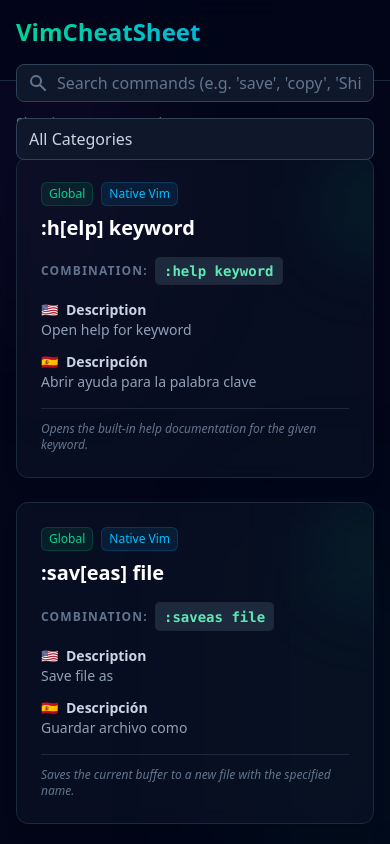
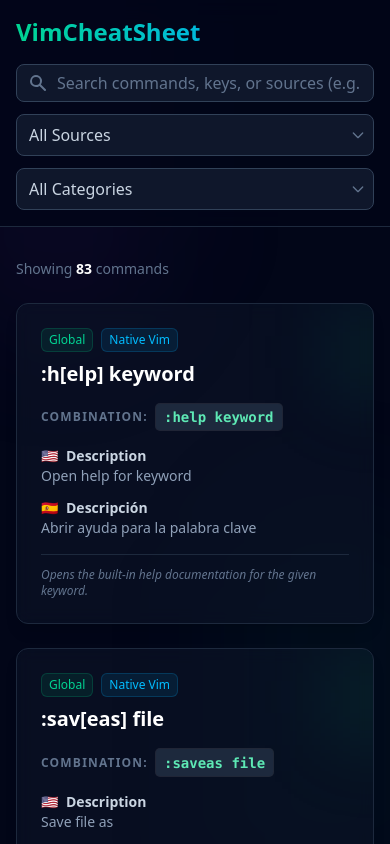
Before and after one commit to humbertoragazzini/vim-helper, a React (Vite) app: page / in a window 390 px wide. Shown: the top 844 px of the page. Built offline with nearby package versions, Linux system fonts and the light colour scheme.

Commit message:
feat: add source filtering and search capabilities in Navbar and App

```diff
--- a/src/App.tsx
+++ b/src/App.tsx
@@ -3,17 +3,21 @@
 import CommandCard from './components/CommandCard';
 import vimCommandsData from './data/vimCommands.json';
 
-// Use a type definition that matches our data
-
-
 function App() {
   const [searchQuery, setSearchQuery] = useState('');
   const [selectedCategory, setSelectedCategory] = useState('All');
+  const [selectedSource, setSelectedSource] = useState('All');
 
   // Derive unique categories from data
   const categories = useMemo(() => {
     const cats = new Set(vimCommandsData.map((cmd) => cmd.category));
     return Array.from(cats).sort();
+  }, []);
+
+  // Derive unique sources from data
+  const sources = useMemo(() => {
+    const srcs = new Set(vimCommandsData.map((cmd) => cmd.source));
+    return Array.from(srcs).sort();
   }, []);
 
   // Filter commands logic
@@ -24,20 +28,26 @@
         return false;
       }
 
+      // Source filter
+      if (selectedSource !== 'All' && cmd.source !== selectedSource) {
+        return false;
+      }
+
       // Search filter
       const query = searchQuery.toLowerCase();
       return (
         cmd.key.toLowerCase().includes(query) ||
         cmd.combination.toLowerCase().includes(query) ||
+        cmd.source.toLowerCase().includes(query) ||
         cmd.descriptionEn.toLowerCase().includes(query) ||
         cmd.descriptionEs.toLowerCase().includes(query) ||
         cmd.explanation.toLowerCase().includes(query)
       );
     });
-  }, [searchQuery, selectedCategory]);
+  }, [searchQuery, selectedCategory, selectedSource]);
 
   return (
-    <div className="min-h-screen bg-slate-950 font-sans text-slate-200 selection:bg-emerald-500/30 selection:text-emerald-200">
+    <div className="min-h-screen bg-slate-950 font-sans text-slate-200 selection:bg-emerald-500/30 selection:text-emerald-200 flex flex-col">
       {/* Background decoration */}
       <div className="fixed inset-0 z-0 pointer-events-none">
         <div className="absolute top-[-10%] left-[-10%] h-[50vh] w-[50vw] rounded-full bg-purple-900/10 blur-3xl"></div>
@@ -50,15 +60,30 @@
         selectedCategory={selectedCategory}
         setSelectedCategory={setSelectedCategory}
         categories={categories}
+        selectedSource={selectedSource}
+        setSelectedSource={setSelectedSource}
+        sources={sources}
       />
 
-      <main className="relative z-10 mx-auto max-w-7xl px-4 py-8 sm:px-6 lg:px-8">
+      <main className="relative z-10 mx-auto w-full max-w-7xl px-4 py-8 sm:px-6 lg:px-8 flex-1">
 
         {/* Results Header */}
-        <div className="mb-6 flex items-center justify-between">
+        <div className="mb-6 flex flex-col gap-2 sm:flex-row sm:items-center sm:justify-between">
           <p className="text-sm text-slate-500">
             Showing <span className="font-semibold text-white">{filteredCommands.length}</span> commands
           </p>
+          {(selectedCategory !== 'All' || selectedSource !== 'All' || searchQuery) && (
+            <button
+              onClick={() => {
+                setSearchQuery('');
+                setSelectedCategory('All');
+                setSelectedSource('All');
+              }}
+              className="text-xs text-emerald-400 hover:text-emerald-300 underline self-start sm:self-auto"
+            >
+              Reset active filters
+            </button>
+          )}
         </div>
 
         {/* Grid */}
@@ -77,11 +102,15 @@
             </div>
             <h3 className="text-lg font-medium text-white">No commands found</h3>
             <p className="mt-1 text-slate-500">
-              Try adjusting your search or category filter.
+              Try adjusting your search query, category, or source filter.
             </p>
             <button
-                onClick={() => { setSearchQuery(''); setSelectedCategory('All'); }}
-                className="mt-6 text-sm text-emerald-400 hover:text-emerald-300 hover:underline"
+              onClick={() => {
+                setSearchQuery('');
+                setSelectedCategory('All');
+                setSelectedSource('All');
+              }}
+              className="mt-6 text-sm text-emerald-400 hover:text-emerald-300 hover:underline font-medium"
             >
               Clear all filters
             </button>
@@ -90,7 +119,7 @@
       </main>
 
       <footer className="relative z-10 mt-auto border-t border-slate-900 py-8 text-center text-sm text-slate-600">
-        <p>Built with React, Vite & Tailwind CSS 4.0</p>
+        <p>Built with React, Vite & Tailwind CSS</p>
       </footer>
     </div>
   );
--- a/src/components/Navbar.tsx
+++ b/src/components/Navbar.tsx
@@ -6,6 +6,9 @@
   selectedCategory: string;
   setSelectedCategory: (category: string) => void;
   categories: string[];
+  selectedSource: string;
+  setSelectedSource: (source: string) => void;
+  sources: string[];
 }
 
 const Navbar: React.FC<NavbarProps> = ({
@@ -14,11 +17,14 @@
   selectedCategory,
   setSelectedCategory,
   categories,
+  selectedSource,
+  setSelectedSource,
+  sources,
 }) => {
   return (
     <nav className="sticky top-0 z-50 border-b border-slate-800 bg-slate-950/80 backdrop-blur-md">
       <div className="mx-auto max-w-7xl px-4 sm:px-6 lg:px-8">
-        <div className="flex h-20 flex-col gap-4 py-4 md:h-20 md:flex-row md:items-center md:justify-between md:gap-0 md:py-0">
+        <div className="flex min-h-20 flex-col gap-4 py-4 md:flex-row md:items-center md:justify-between md:gap-4 md:py-4">
 
           {/* Logo */}
           <div className="flex shrink-0 items-center">
@@ -28,7 +34,7 @@
           </div>
 
           {/* Controls */}
-          <div className="flex flex-1 items-center gap-4 md:justify-end">
+          <div className="flex flex-1 flex-col gap-3 sm:flex-row sm:items-center md:justify-end">
 
             {/* Search */}
             <div className="relative w-full max-w-md">
@@ -40,14 +46,35 @@
               <input
                 type="text"
                 className="block w-full rounded-lg border border-slate-700 bg-slate-900 py-2 pl-10 pr-3 leading-5 text-slate-300 placeholder-slate-500 focus:border-emerald-500 focus:bg-slate-800 focus:text-white focus:outline-none focus:ring-1 focus:ring-emerald-500 sm:text-sm transition-colors"
-                placeholder="Search commands (e.g. 'save', 'copy', 'Shift+k')..."
+                placeholder="Search commands, keys, or sources (e.g. 'NERDTree', 'Native', 'save')..."
                 value={searchQuery}
                 onChange={(e) => setSearchQuery(e.target.value)}
               />
             </div>
 
-            {/* Filter */}
-            <div className="relative min-w-[140px] hidden sm:block">
+            {/* Source Filter */}
+            <div className="relative min-w-[150px]">
+              <select
+                value={selectedSource}
+                onChange={(e) => setSelectedSource(e.target.value)}
+                className="block w-full appearance-none rounded-lg border border-slate-700 bg-slate-900 py-2 pl-3 pr-10 text-slate-300 focus:border-emerald-500 focus:outline-none focus:ring-1 focus:ring-emerald-500 sm:text-sm cursor-pointer hover:bg-slate-800 transition-colors"
+              >
+                <option value="All">All Sources</option>
+                {sources.map((src) => (
+                  <option key={src} value={src}>
+                    {src}
+                  </option>
+                ))}
+              </select>
+              <div className="pointer-events-none absolute inset-y-0 right-0 flex items-center px-2 text-slate-500">
+                <svg className="h-4 w-4" fill="none" stroke="currentColor" viewBox="0 0 24 24">
+                  <path strokeLinecap="round" strokeLinejoin="round" strokeWidth="2" d="M19 9l-7 7-7-7" />
+                </svg>
+              </div>
+            </div>
+
+            {/* Category Filter */}
+            <div className="relative min-w-[150px]">
               <select
                 value={selectedCategory}
                 onChange={(e) => setSelectedCategory(e.target.value)}
@@ -60,30 +87,14 @@
                   </option>
                 ))}
               </select>
-               <div className="pointer-events-none absolute inset-y-0 right-0 flex items-center px-2 text-slate-500">
+              <div className="pointer-events-none absolute inset-y-0 right-0 flex items-center px-2 text-slate-500">
                 <svg className="h-4 w-4" fill="none" stroke="currentColor" viewBox="0 0 24 24">
                   <path strokeLinecap="round" strokeLinejoin="round" strokeWidth="2" d="M19 9l-7 7-7-7" />
                 </svg>
               </div>
             </div>
+
           </div>
-
-           {/* Mobile Filter (Shown if on mobile) */}
-            <div className="block sm:hidden">
-               <select
-                value={selectedCategory}
-                onChange={(e) => setSelectedCategory(e.target.value)}
-                className="block w-full appearance-none rounded-lg border border-slate-700 bg-slate-900 py-2 pl-3 pr-10 text-slate-300 focus:border-emerald-500 focus:outline-none focus:ring-1 focus:ring-emerald-500 sm:text-sm"
-              >
-                <option value="All">All Categories</option>
-                {categories.map((cat) => (
-                  <option key={cat} value={cat}>
-                    {cat}
-                  </option>
-                ))}
-              </select>
-            </div>
-
         </div>
       </div>
     </nav>
```
Lines whose indentation alone changed are shown as unchanged.
